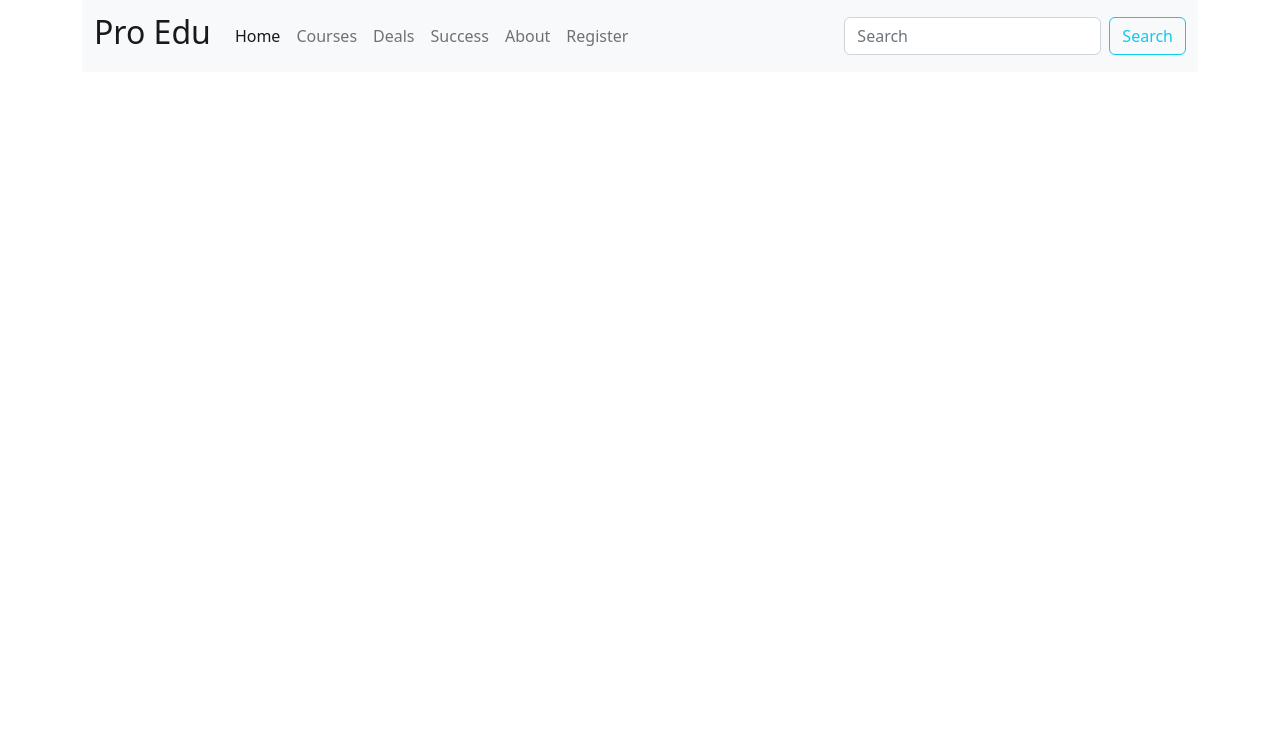
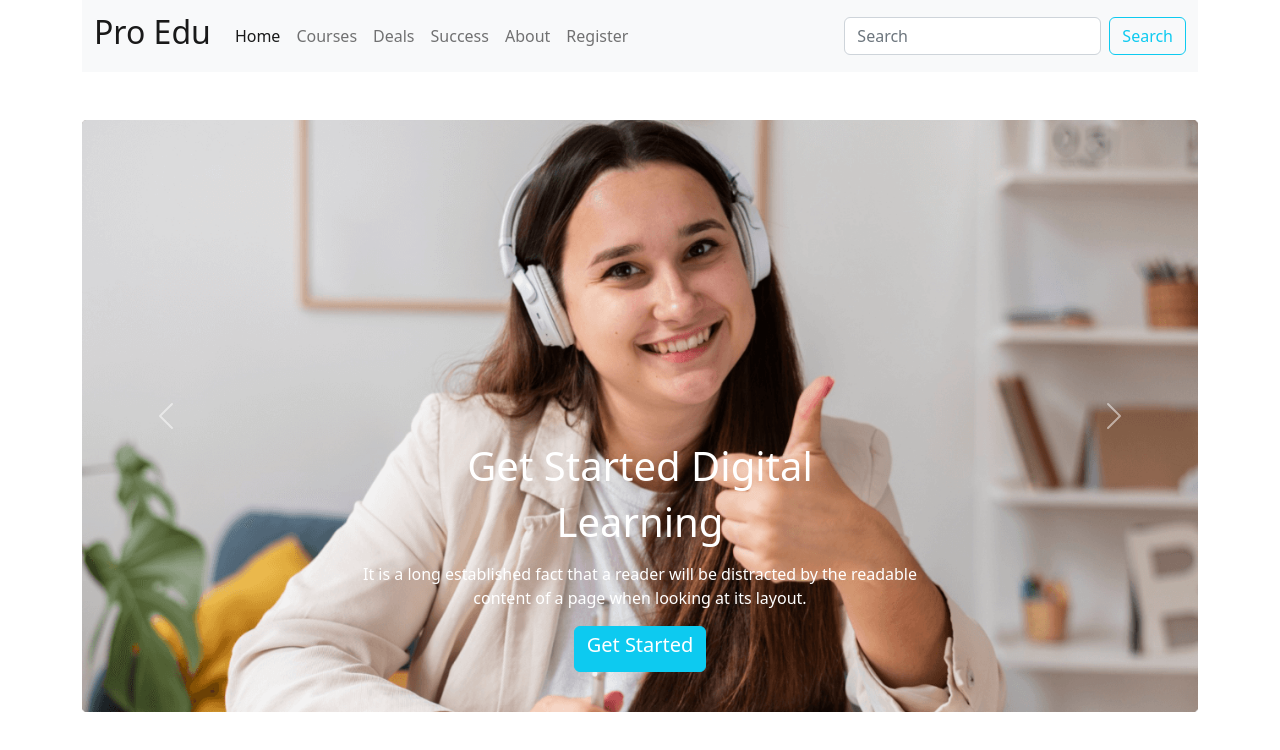
Before and after one commit to MdArifurRahmanRaihan/Assignment-3, a plain HTML site: page index.html in a window 1280 px wide. Drawn offline with nearby package versions, Linux system fonts and the light colour scheme.

Commit message:
slider-part

```diff
--- a/index.html
+++ b/index.html
@@ -48,6 +48,56 @@
           </nav>
           <!-- NAVBAR END-- -->
 
+          <!-- SLIDER START-- -->
+          <section class="mt-5">
+            <div id="carouselExampleCaptions" class="carousel slide" data-bs-ride="false">
+                <div class="carousel-item">
+                  <button type="button" data-bs-target="#carouselExampleCaptions" data-bs-slide-to="0" class="active" aria-current="true" aria-label="Slide 1"></button>
+                  <button type="button" data-bs-target="#carouselExampleCaptions" data-bs-slide-to="1" aria-label="Slide 2"></button>
+                  <button type="button" data-bs-target="#carouselExampleCaptions" data-bs-slide-to="2" aria-label="Slide 3"></button>
+                </div>
+                <div class="carousel-inner">
+                  <div class="carousel-item active">
+                    <img src="images/cover/cover-1.png" class="img-fluid d-block w-100" alt="...">
+                    <div class="carousel-caption d-none d-md-block">
+                      <h1>Get Started Digital</h1>
+                      <h1 class="mb-3 mt-0">Learning</h1>
+                      <p class="mb-0">It is a long established fact that a reader will be distracted by the readable</p>
+                        <p>content of a page when looking at its layout.</p>
+                        <div class="btn btn-info text-white"><h5>Get Started</h5></div>
+                    </div>
+                  </div>
+                  <div class="carousel-item">
+                    <img src="images/cover/cover-2.jpg" class="img-fluid d-block w-100" alt="...">
+                    <div class="carousel-caption d-none d-md-block">
+                        <h1>Get Started Digital</h1>
+                        <h1 class="mb-3 mt-0">Learning</h1>
+                        <p class="mb-0">It is a long established fact that a reader will be distracted by the readable</p>
+                          <p>content of a page when looking at its layout.</p>
+                          <div class="btn btn-info text-white"><h5>Get Started</h5></div>
+                    </div>
+                  </div>
+                  <div class="carousel-item">
+                    <img src="images/cover/cover-3.jpg" class="img-fluid d-block w-100" alt="...">
+                    <div class="carousel-caption d-none d-md-block">
+                        <h1>Get Started Digital</h1>
+                        <h1 class="mb-3 mt-0">Learning</h1>
+                        <p class="mb-0">It is a long established fact that a reader will be distracted by the readable</p>
+                          <p>content of a page when looking at its layout.</p>
+                          <div class="btn btn-info text-white"><h5>Get Started</h5></div>>
+                    </div>
+                  </div>
+                </div>
+                <button class="carousel-control-prev" type="button" data-bs-target="#carouselExampleCaptions" data-bs-slide="prev">
+                  <span class="carousel-control-prev-icon" aria-hidden="true"></span>
+                  <span class="visually-hidden">Previous</span>
+                </button>
+                <button class="carousel-control-next" type="button" data-bs-target="#carouselExampleCaptions" data-bs-slide="next">
+                  <span class="carousel-control-next-icon" aria-hidden="true"></span>
+                  <span class="visually-hidden">Next</span>
+                </button>
+              </div>
+          </section>
     </header>
 
     <script src="https://cdn.jsdelivr.net/npm/bootstrap@5.2.0/dist/js/bootstrap.bundle.min.js" integrity="sha384-A3rJD856KowSb7dwlZdYEkO39Gagi7vIsF0jrRAoQmDKKtQBHUuLZ9AsSv4jD4Xa" crossorigin="anonymous"></script>
```
